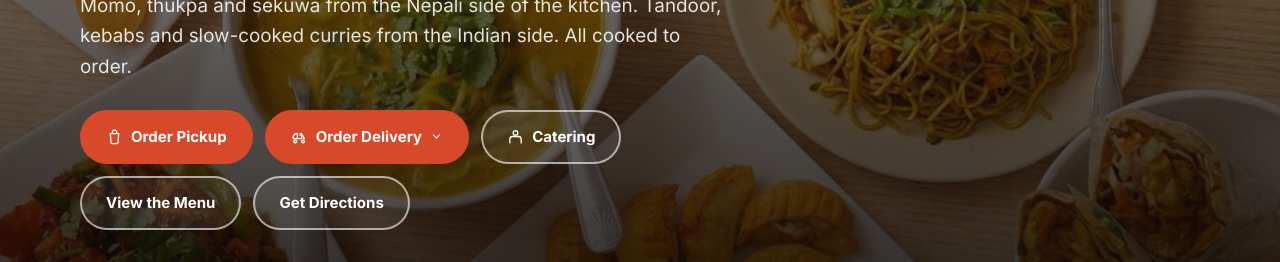
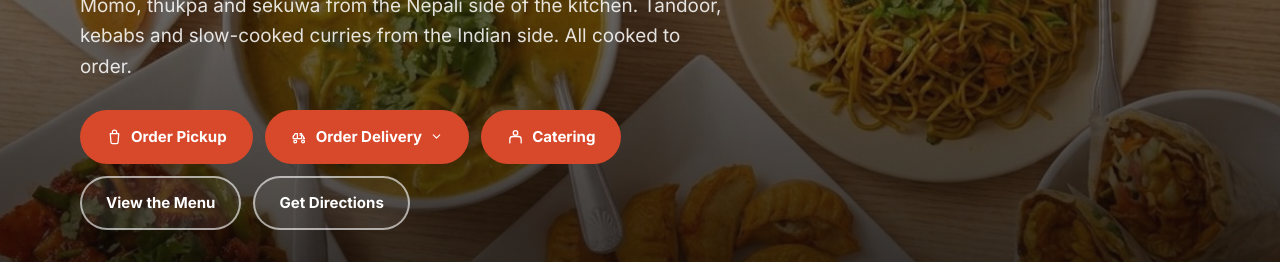
Before and after one commit to restaurantmayaasian/maya-asian-restaurant, a plain HTML site: page index.html in a window 1280 px wide. Shown: the part 419-681 px from the top of the page. Drawn offline with Linux system fonts and the light colour scheme.

Commit message:
Make the hero Catering button match Order Pickup/Delivery color

```diff
--- a/index.html
+++ b/index.html
@@ -589,7 +589,7 @@
             <a href="https://www.grubhub.com/restaurant/maya-asian-restaurant-1019-n-mountain-rd-harrisburg/16207560" target="_blank" rel="noopener"><img class="brand-badge" src="images/grubhub-logo.png" alt="Grubhub"> Grubhub</a>
           </div>
         </details>
-        <a class="btn btn-outline-light" href="#catering"><svg width="17" height="17" viewBox="0 0 24 24" fill="none"><path d="M4 21v-5a4 4 0 0 1 4-4h8a4 4 0 0 1 4 4v5" stroke="#fff" stroke-width="1.8" stroke-linecap="round"/><circle cx="12" cy="7" r="3.2" stroke="#fff" stroke-width="1.8"/></svg>Catering</a>
+        <a class="btn btn-primary" href="#catering"><svg width="17" height="17" viewBox="0 0 24 24" fill="none"><path d="M4 21v-5a4 4 0 0 1 4-4h8a4 4 0 0 1 4 4v5" stroke="#fff" stroke-width="1.8" stroke-linecap="round"/><circle cx="12" cy="7" r="3.2" stroke="#fff" stroke-width="1.8"/></svg>Catering</a>
       </div>
       <div class="hero-actions secondary">
         <a class="btn btn-outline-light" href="#menu">View the Menu</a>
```
